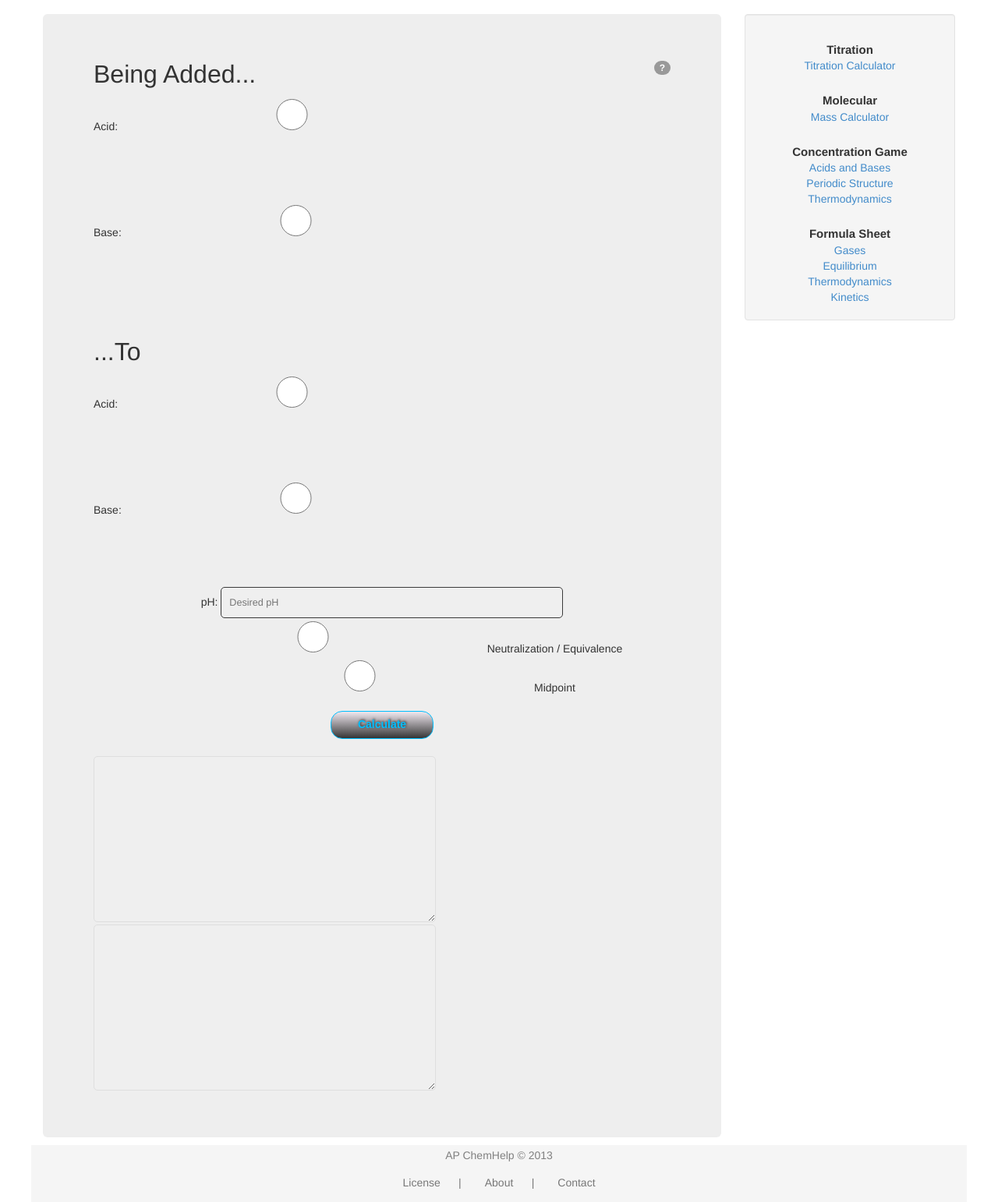
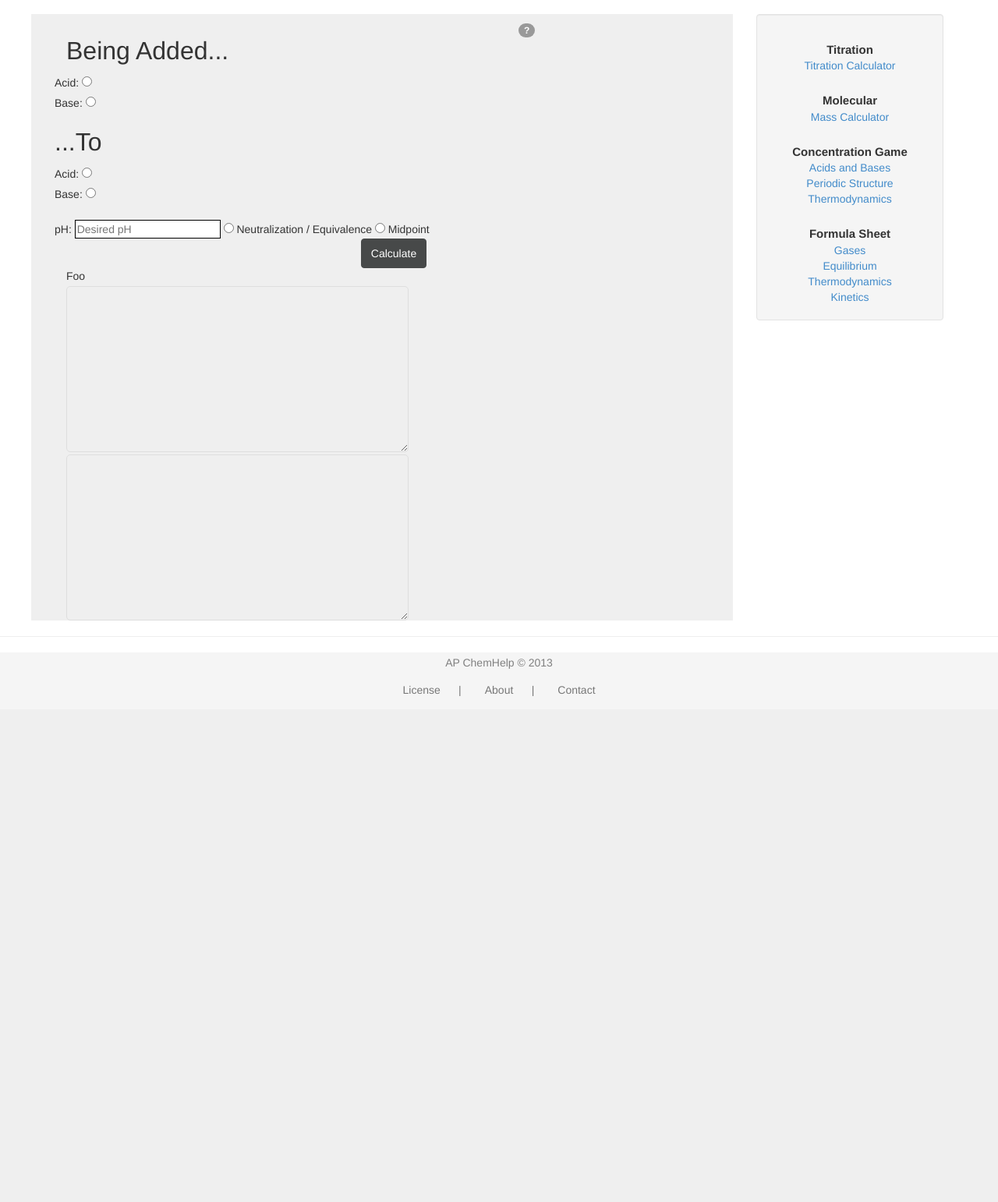
Before and after one commit to grantrygh/apchemhelp, a Django app: page /calculator/titration/ in a window 1280 px wide. Shown: the part 52-1594 px from the top of the page at 78% size. After the commit the page ends 945 px from the top, so only its background shows below. Run offline with Django 3.2, Linux system fonts and the light colour scheme.

Commit message:
Added a new base template - still needs to be applied to all child templates.

```diff
--- a/static/css/style.css
+++ b/static/css/style.css
@@ -51,7 +51,8 @@
 	padding:7px 34px;
 	text-decoration:none;
 	text-shadow:1px -1px 3px #353535;
-}.button:hover {
+}
+.button:hover {
 	color:#00BFFF;
 	background:-webkit-gradient( linear, left top, left bottom, color-stop(0.05, #353535), color-stop(1, #e8e1e8) );
 	background:-moz-linear-gradient( center top, #353535 5%, #e8e1e8 100% );
@@ -62,21 +63,15 @@
 	position:relative;
 	top:1px;
 }
-input:focus{
- background-color: yellow;
-}
-textarea
-{
-background-color: transparent;
-border: none;
-color: red;
-font-size: 175%;
-overflow: hidden;
-}
 .boxed{
 	margin: 35px;
 }
-
+.ph-row{margin-top: 20px;}
+.btn-cstm{text-align: center;}
+.tcontainer-outer{background-color: #EFEFEF;}
+.tcontainer-inner{margin-left: 15px; margin-top: 10px;}
+/*#showPH{width: 100px; background-color: yellow; display: block; height: 20px; color: black;}
+#showVolCon{width: 100px; background-color: green;}*/
 
 /* Flashcard */
 /* Credit to Author: Yane Frenski. */
@@ -172,7 +167,26 @@ form {
     margin:0 auto;
     width:459px;
 }
-input, textarea {
+/*input{
+    width:439px;
+    height:40px;
+    background:#efefef;
+    border:1px solid #dedede;
+    padding:10px;
+    margin-top:3px;
+    font-size:0.9em;
+    color:#3a3a3a;
+    border-radius:5px;
+    -moz-border-radius:5px;
+    -webkit-border-radius:5px;
+}*/
+input .titration-input{
+    width:250px;
+    height:40px;
+    font-size:0.9em;
+    color:#3a3a3a;
+}
+textarea {
     width:439px;
     height:40px;
     background:#efefef;
@@ -185,6 +199,7 @@ input, textarea {
     -moz-border-radius:5px;
     -webkit-border-radius:5px;
 }
+
 textarea {
   height:213px;
 }
--- a/templates/TitrationApp.htm
+++ b/templates/TitrationApp.htm
@@ -1,4 +1,4 @@
-{% extends "sidebarbase.html" %}
+{% extends "basetwo.html" %}
 
 {% block title %}
 AP ChemHelp | Mass Calculator
@@ -14,26 +14,22 @@ AP ChemHelp | Mass Calculator
 {% endblock earlyStatic %}
 
 
-{% block content %}
+{% block container %}
 
-  <div class="container">
 
-      <div class="row row-offcanvas row-offcanvas-right">
-        <div class="col-lg-9">
-          <p class="pull-right hidden-lg">
+        <div class="row">
+          <div class="col-lg-8">
+            <h2>Being Added...</h2>
+          </div>
+          <div class="col-lg-4">
             <button type="button" class="btn btn-primary btn-offcanvas" data-toggle="offcanvas"><i class="glyphicon glyphicon-resize-horizontal"></i></button>
-          </p>
-          <div class="jumbotron">
+            <a href="#" onClick="help()"><span class="badge badge-info"><b>?</b></span></a>
+          </div>
+        </div>
 
-<!-- Text -->
-
-<div class="outer">
-    <div class="boxed">
-    <h2>Being Added...<a href="#" onClick="help()"><span class="badge badge-info" style="float: right"><b>?</b></span></a>
-
-    </h2>
-
-    Acid: <input type="radio" name="acidBase" id="acid" value="topAcid" onClick="show()">
+        <div class="row">
+          Acid:
+          <input type="radio" name="acidBase" id="acid" value="topAcid" onClick="show()">
           <span id="topAcid" style="visibility: hidden">
             <select id="acidList" style="border: 1.5px solid">
               <option></option>
@@ -78,13 +74,14 @@ AP ChemHelp | Mass Calculator
               </optgroup>
             </select>
 
-      <input type="text" name="topVol" id="aTopVol" value="" placeholder="Volume (mL)" style="border: 2px solid" onblur="removeLetters('aTopVol')">
-      <input type="text" name="topCon" id="aTopCon" value="" placeholder="Concentration (M)" style="border: 2px solid" onblur="removeLetters('aTopCon')">
+            <input class="titration-input" type="text" name="topVol" id="aTopVol" value="" placeholder="Volume (mL)" style="border: 2px solid" onblur="removeLetters('aTopVol')">
+            <input class="titration-input" type="text" name="topCon" id="aTopCon" value="" placeholder="Concentration (M)" style="border: 2px solid" onblur="removeLetters('aTopCon')">
           </span>
+        </div>  <!-- end row -->
 
-    <br>
-
-    Base: <input type="radio" name="acidBase" id="base" value="topBase" onClick="show()">
+        <div class="row">
+          Base:
+          <input type="radio" name="acidBase" id="base" value="topBase" onClick="show()">
           <span id="topBase" style="visibility: hidden">
             <select id="baseList" style="border: 1.5px solid">
               <option></option>
@@ -114,16 +111,15 @@ AP ChemHelp | Mass Calculator
               </optgroup>
             </select>
 
-      <input type="text" name="topVol" id="bTopVol" value="" placeholder="Volume (mL)" style="border: 2px solid" onblur="removeLetters('bTopVol')">
-      <input type="text" name="topCon" id="bTopCon" value="" placeholder="Concentration (M)" style="border: 2px solid" onblur="removeLetters('bTopCon')">
+            <input class="titration-input" type="text" name="topVol" id="bTopVol" value="" placeholder="Volume (mL)" style="border: 2px solid" onblur="removeLetters('bTopVol')">
+            <input class="titration-input" type="text" name="topCon" id="bTopCon" value="" placeholder="Concentration (M)" style="border: 2px solid" onblur="removeLetters('bTopCon')">
           </span>
+        </div>  <!-- end row -->
 
-    <br>
-    <br>
-
+        <div class="row">
           <h2>...To</h2>
-
-    Acid: <input type="radio" name="acidBase2" id="acid2" value="botAcid" onClick="show()">
+          Acid:
+          <input type="radio" name="acidBase2" id="acid2" value="botAcid" onClick="show()">
           <span id="botAcid" style="visibility: hidden">
             <select id="acidList2" style="border: 1.5px solid">
               <option></option>
@@ -171,10 +167,11 @@ AP ChemHelp | Mass Calculator
             <input type="text" name="botVol" id="aBotVol" value="" placeholder="Volume (mL)" style="border: 2px solid" onblur="removeLetters('aBotVol')">
             <input type="text" name="botCon" id="aBotCon" value="" placeholder="Concentration (M)" style="border: 2px solid" onblur="removeLetters('aBotCon')">
           </span>
+        </div>  <!-- end row -->
 
-    <br>
-
-    Base: <input type="radio" name="acidBase2" id="base2" value="botBase" onClick="show()">
+        <div class="row">
+          Base:
+          <input type="radio" name="acidBase2" id="base2" value="botBase" onClick="show()">
           <span id="botBase" style="visibility: hidden">
             <select id="baseList2" style="border: 1.5px solid">
               <option></option>
@@ -206,25 +203,32 @@ AP ChemHelp | Mass Calculator
 
             <input type="text" name="botVol" id="bBotVol" value="" placeholder="Volume (mL)" style="border: 2px solid" onblur="removeLetters('bBotVol')">
             <input type="text" name="botCon" id="bBotCon" value="" placeholder="Concentration (M)" style="border: 2px solid" onblur="removeLetters('bBotCon')">
+          </span>
+        </div>  <!-- end row -->
 
-    </span>
 
-    <div>
-    <center><span>pH:
+        <div class="row ph-row">
+          pH:
           <input type="text" name="blank" id="desPH" placeholder="Desired pH" style="border: 1px solid" onClick='option("pH")' onblur="removeLetters('desPH')">
           <input type="radio" name="same" id="neutral" onClick='option("eqpoint")'> Neutralization / Equivalence
           <input type="radio" name="same" id="mid" onClick='option("midpoint")'> Midpoint
-    </span></center></div>
-    <br />
-    <center><a href="#" class="button" onClick="Button()">Calculate</a></center>
-    <br>
+        </div>  <!-- end row -->
+
+
+
+        <div class="row btn-cstm">
+          <button type="button" class="btn btn-default" onClick="Button()">Calculate</button>
+        </div>
+
+
+
+
+    <div id="showPH">Foo</div>
     <textarea id="showPH" rows="3" cols="20" readonly></textarea>
     <textarea id="showVolCon" rows="3" cols="29" readonly></textarea>
-    <br />
-    </div>
-    </div>
 
-{% endblock content %}
+{% endblock container %}
+
 
 
 {% block lateStatic %}
--- /dev/null
+++ b/templates/basetwo.html
@@ -0,0 +1,48 @@
+{% extends "base.html" %}
+
+
+
+
+{% block content %}
+
+<div class="container">
+  <div class="row">
+    <div class="col-lg-9 tcontainer-outer">
+      <div class="col-lg-12 tcontainer-inner">
+
+        {% block container %}
+        {% endblock container %}
+
+      </div>  <!-- end inner column -->
+    </div>  <!-- end outer offset column -->
+
+
+    {% block sidebar %}
+    <div class="col-lg-3">
+      <nav class="col-lg-12 sidebar-offcanvas" id="sidebar" role="navigation">
+        <div class="well sidebar-nav">
+          <ul class="nav nav-list">
+            <li class="nav-header">Titration</li>
+            <li class="nav-item"><a href="/calculator/titration/">Titration Calculator</a></li>
+            <li class="nav-header">Molecular</li>
+            <li class="nav-item"><a href="/calculator/mass/">Mass Calculator</a></li>
+            <li class="nav-header">Concentration Game</li>
+            <li class="nav-item"><a href="/flashcard/acidbase/">Acids and Bases</a></li>
+            <li class="nav-item"><a href="/flashcard/periodic/">Periodic Structure</a></li>
+            <li class="nav-item"><a href="/flashcard/thermo/">Thermodynamics</a></li>
+            <li class="nav-header">Formula Sheet</li>
+            <li class="nav-item"><a href="/formulas/gases/">Gases</a></li>
+            <li class="nav-item"><a href="/formulas/equilibrium/">Equilibrium</a></li>
+            <li class="nav-item"><a href="/formulas/thermo/">Thermodynamics</a></li>
+            <li class="nav-item"><a href="/formulas/kinetics/">Kinetics</a></li>
+          </ul>
+        </div><!--/.well -->
+      </nav><!--/span-->
+    </div>
+    {% endblock sidebar %}
+
+  </div>  <!-- end outer row -->
+</div>  <!-- end container -->
+
+
+{% endblock content %}
--- a/templates/sidebarbase.html
+++ b/templates/sidebarbase.html
@@ -1,4 +1,5 @@
  {% extends "base.html" %}
+
 
  {% block sidenav %}
  </div>
```
Lines whose indentation alone changed are shown as unchanged.
